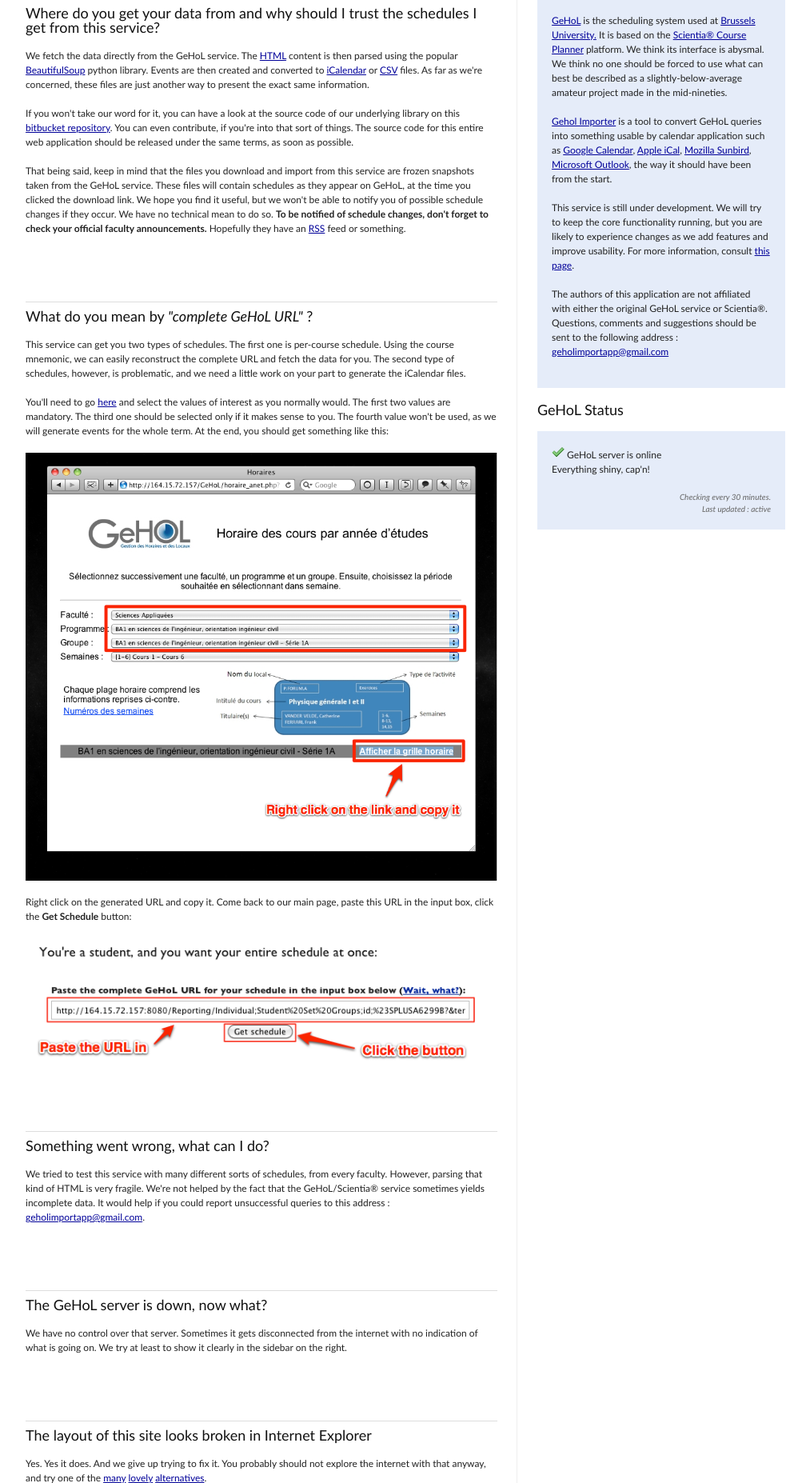
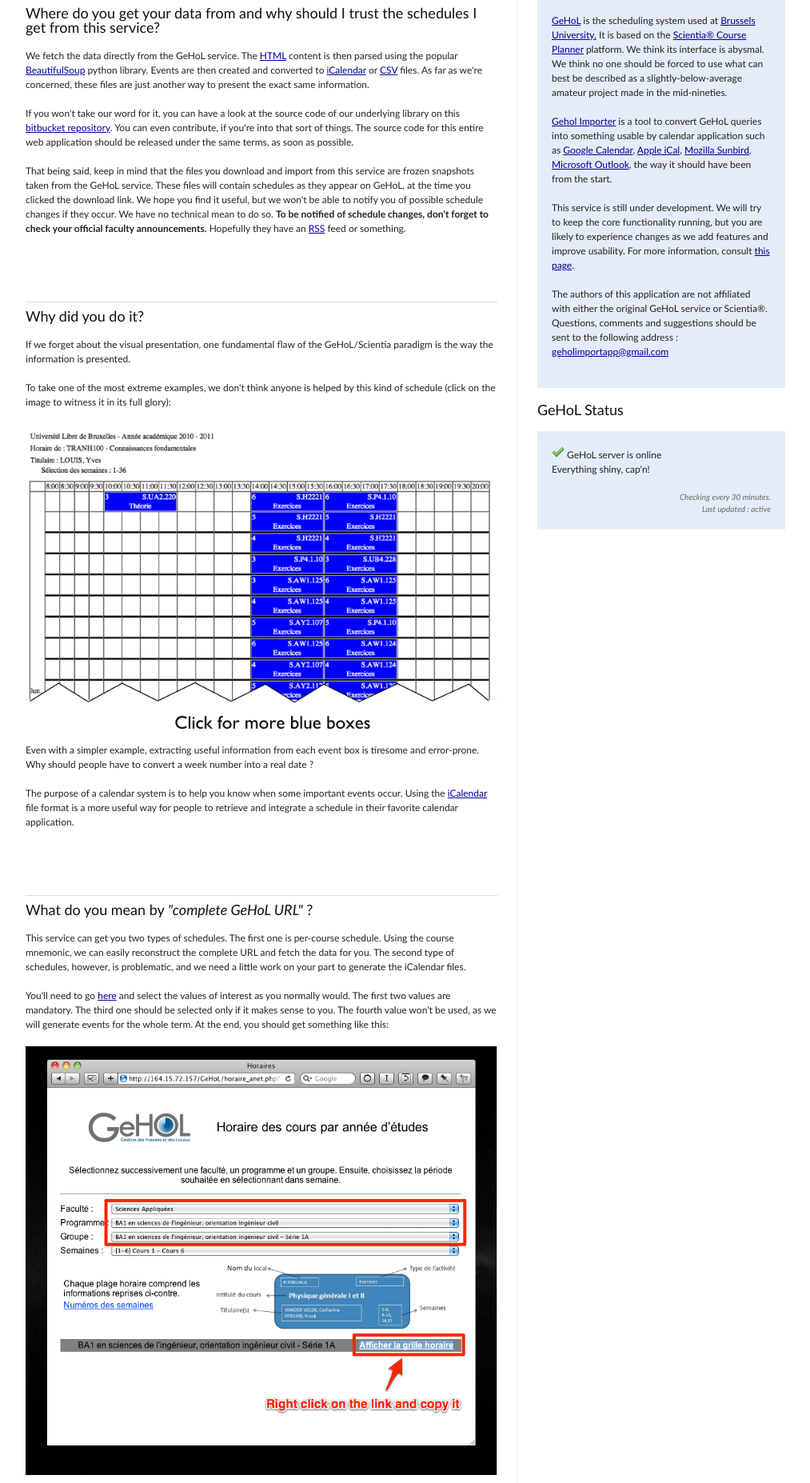
Before and after one commit to sevas/geholimportapp, a Python web app: template templates/questions.html in a window 1280 px wide. Shown: the part 120-1974 px from the top of the page at 80% size, without its empty margins (133-1146 px from the left). Run offline with Jinja, Linux system fonts and the light colour scheme; the template is opened without the code that fills it: most values are stand-ins (such as "Sample title", 1, 10 or a date in 2020).

Commit message:
added the manifesto

```diff
--- a/templates/questions.html
+++ b/templates/questions.html
@@ -34,6 +34,29 @@
         </p>
     </div>
 
+    <div class="faq-entry">
+        <h3>Why did you do it?</h3>
+        <p>If we forget about the visual presentation, one fundamental flaw of the GeHoL/Scientia paradigm is
+        the way the information is presented.</p>
+        <p>To take one of the most extreme examples, we don't think anyone is helped by this kind of schedule (click on the
+        image to witness it in its full glory):</p>
+
+        <p>
+        <a href="/media/Cours.png"><img src="/media/Cours_truncated.png" width="100%" alt="extreme scheduling" title="GEHOL, Y U NO HELPFUL?!" /></a>
+        </p>
+
+        <p>
+            Even with a simpler example, extracting useful information from each event box is tiresome and error-prone. Why should people
+            have to convert a week number into a real date ?
+        </p>
+        <p>
+             The purpose of a calendar system is to help you know when some important events occur.
+            Using the <a href="http://en.wikipedia.org/wiki/ICalendar">iCalendar</a> file format is a more useful way for
+            people to retrieve and integrate a schedule in their favorite calendar application.
+        </p>
+
+    </div>
+
 
     <div class="faq-entry">
         <h3 id="geholurl">What do you mean by <i>"complete GeHoL URL"</i> ? </h3>
@@ -48,14 +71,14 @@
             generate events for the whole term. At the end, you should get something like this:
         </p>
         <p>
-            <a href="/media/Horaires.png"><img src="/media/Horaires.png" width="100%" alt="Get yourself a GeHoL URL, for awesome superpowers" /></a>
+            <a href="/media/Horaires.png"><img src="/media/Horaires.png" width="100%" alt="URL copying" title="Get yourself a GeHoL URL, for awesome superpowers" /></a>
         </p>
         <p>
             Right click on the generated URL and copy it.
             Come back to our main page, paste this URL in the input box, click the <b>Get Schedule</b> button:
         </p>
         <p>
-            <a href="/media/GeholImporter.png"><img src="/media/GeholImporter.png" width="100%" alt="Get yourself a GeHoL URL, for awesome superpowers" /></a>
+            <a href="/media/GeholImporter.png"><img src="/media/GeholImporter.png" width="100%" alt="URL pasting" /></a>
 
         </p>
     </div>
```
Also changed, not shown: media/Cours.png (added), media/cours_truncated.png (added).
